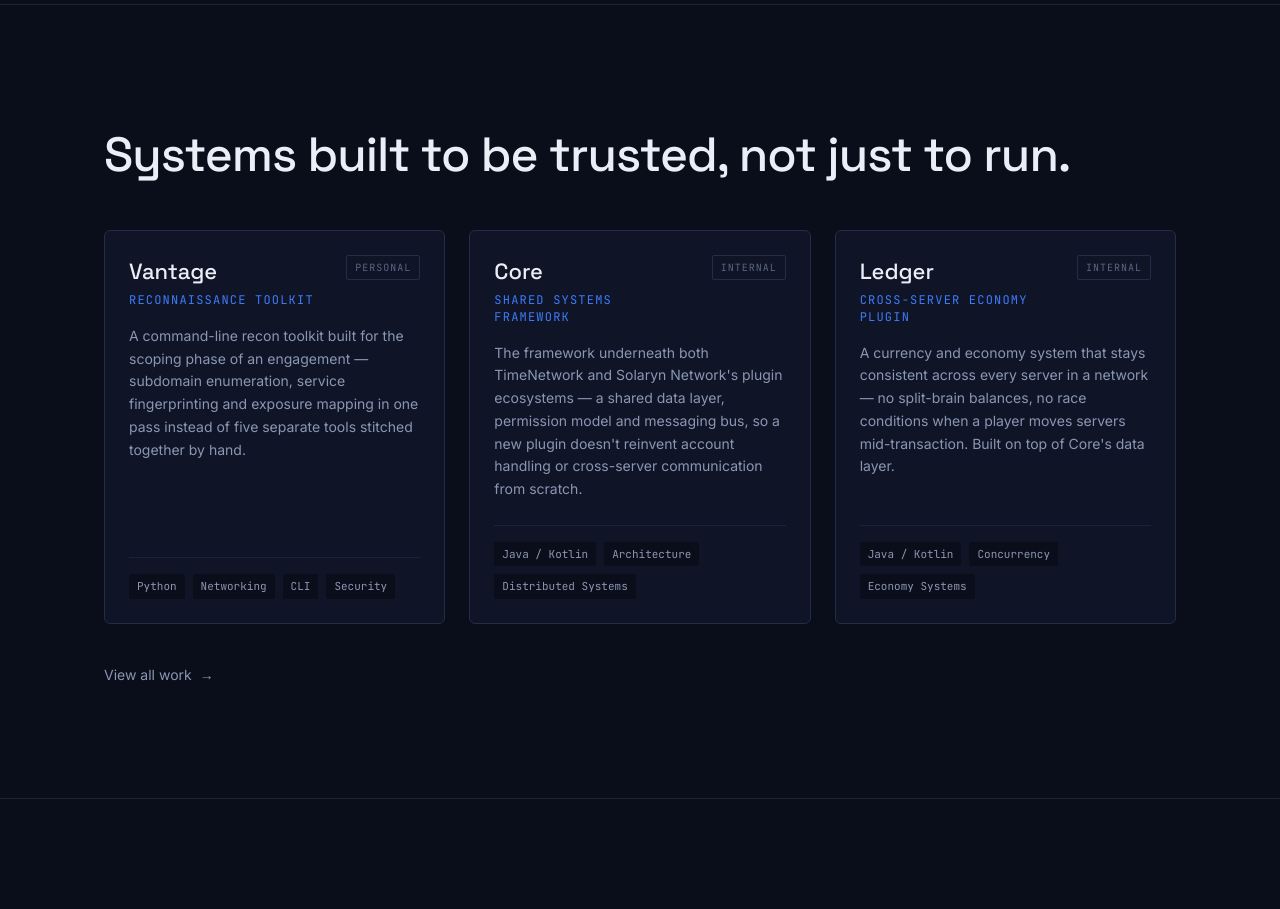
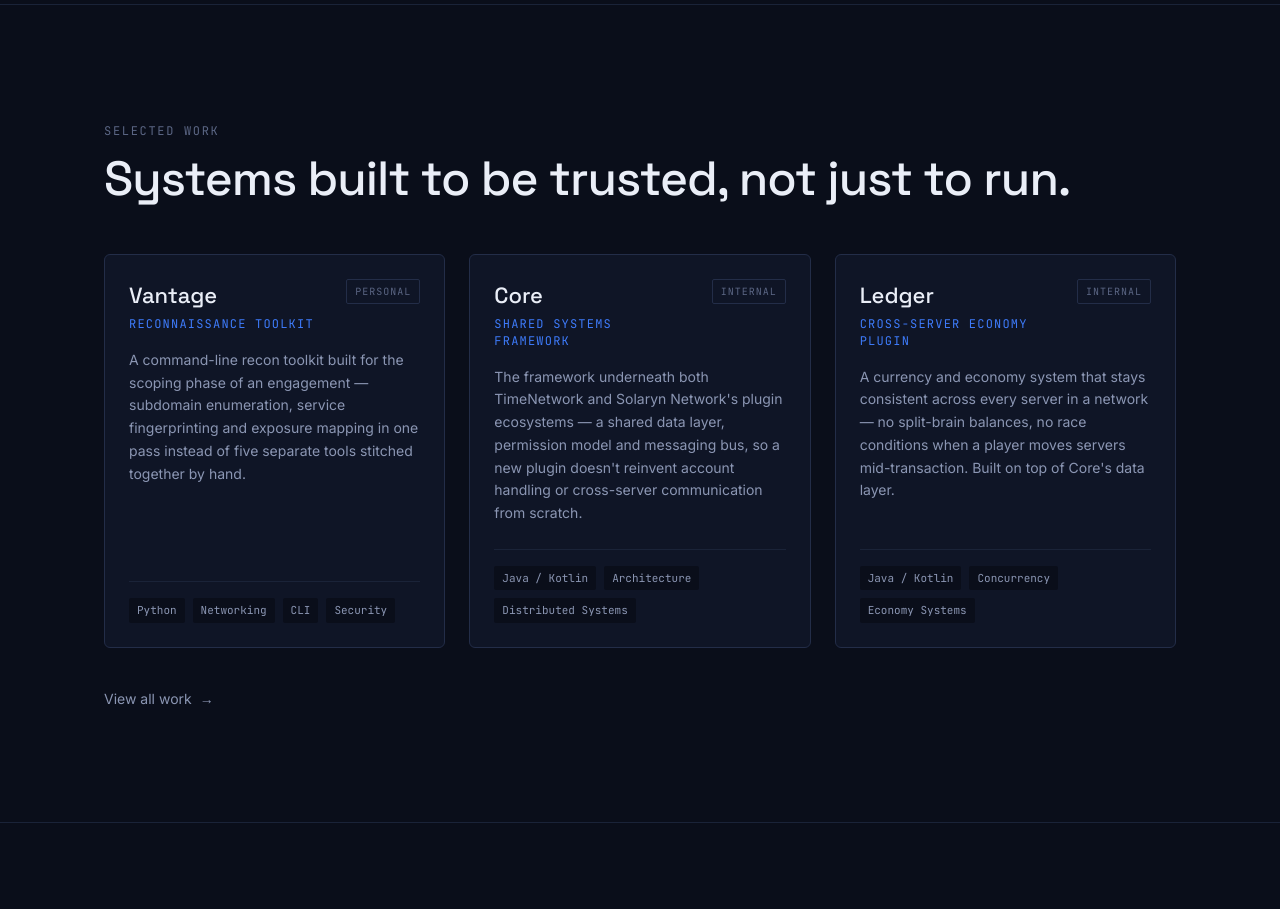
Before and after one commit to Kaze101-dev/Kaze-portfolio-website, a Next.js app in the folder fallen-portfolio/: page / in a window 1280 px wide. Shown: the part 1440-2349 px from the top of the page. Built offline with nearby package versions, Linux system fonts and the light colour scheme.

Commit message:
Update page.tsx

```diff
--- a/fallen-portfolio/app/page.tsx
+++ b/fallen-portfolio/app/page.tsx
@@ -138,6 +138,7 @@ export default function HomePage() {
         <Container>
           <RevealSection>
             <SectionHeader
+              eyebrow="Selected work"
               title="Systems built to be trusted, not just to run."
             />
           </RevealSection>
```
